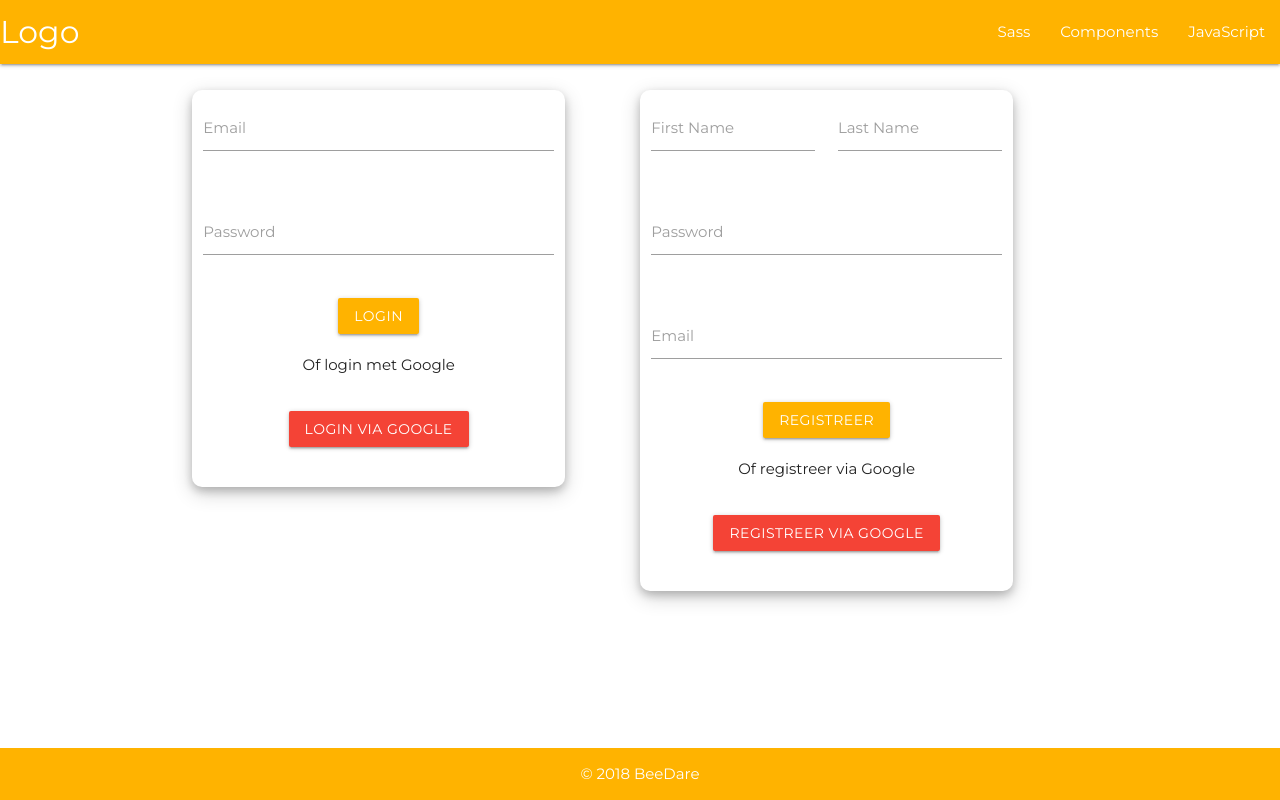
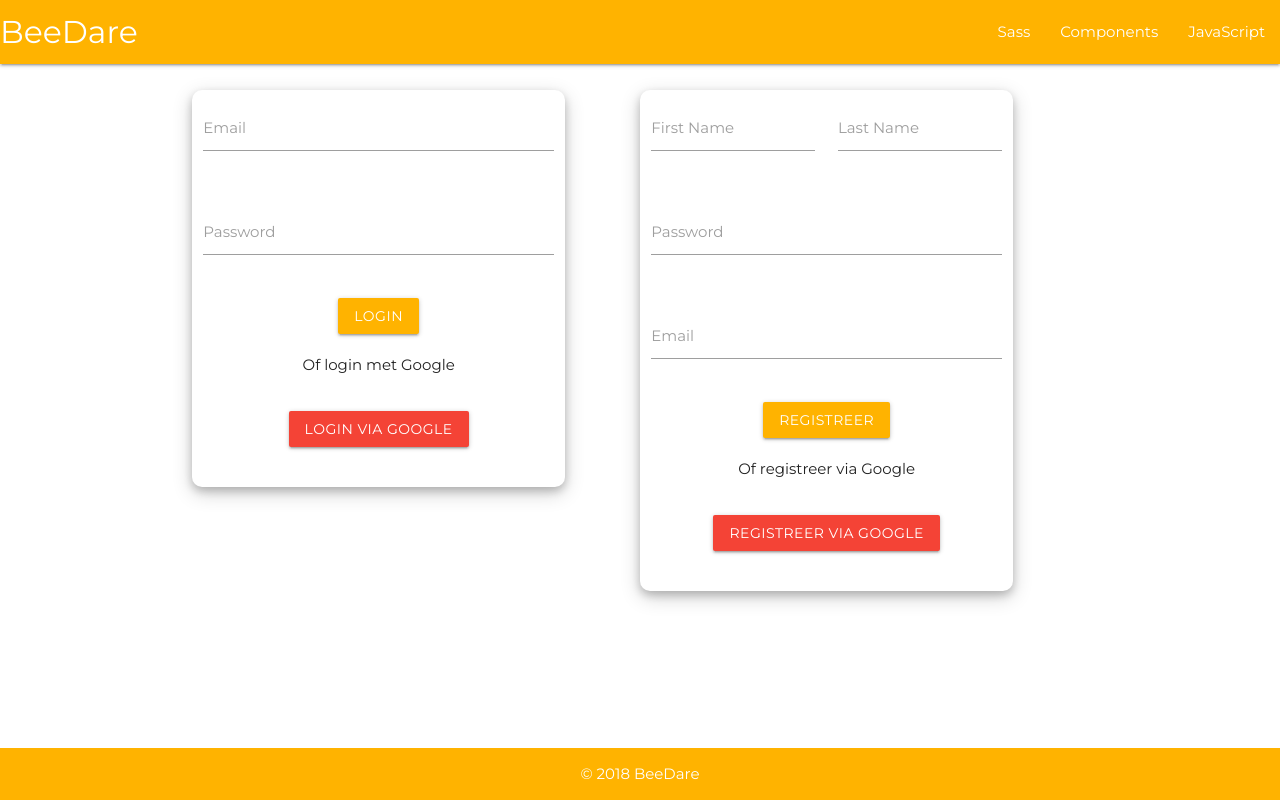
Before and after one commit to gijsentius/BeeDare, a React (Create React App) app in the folder frontend/: page / in a window 1280 px wide. Built offline with nearby package versions, Linux system fonts and the light colour scheme.

Commit message:
added logo

```diff
--- a/frontend/src/components/app/App.js
+++ b/frontend/src/components/app/App.js
@@ -10,7 +10,7 @@ class App extends Component {
                 <div>
                     <nav>
                         <div className="nav-wrapper amber darken-1">
-                            <Link to="/"><a className="brand-logo">Logo</a></Link>
+                            <Link to="/"><a className="brand-logo">BeeDare</a></Link>
                             <ul id="nav-mobile" className="right hide-on-med-and-down">
                                 <li><Link to="/">Sass</Link></li>
                                 <li><Link to="/">Components</Link></li>
--- a/frontend/src/components/challenge/ChallengeList.js
+++ b/frontend/src/components/challenge/ChallengeList.js
@@ -15,7 +15,8 @@ class ChallengeList extends Component {
 
 	render() {
 		return (
-			<div>
+			<div className="row">
+				{challenges}
 			</div>
 		);
 	}
```
Also changed, not shown: frontend/src/images/logo.png (added).
